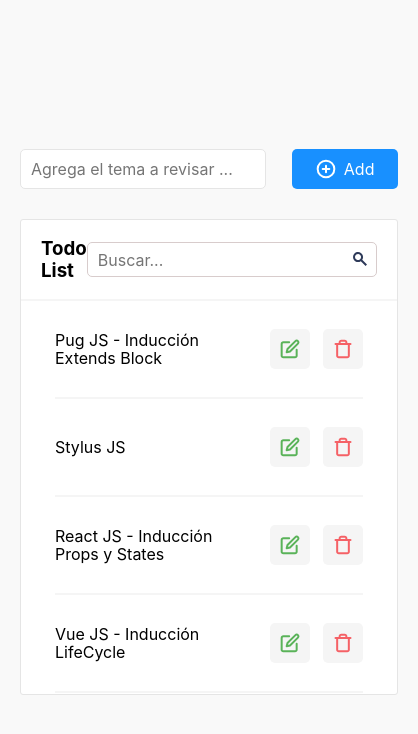
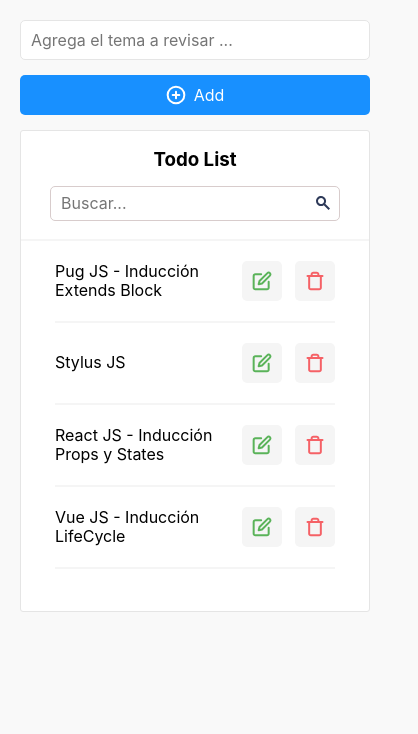
Before and after one commit to khail-stack/TodoList-Challenge, a React (Create React App) app: page / in a window 390 px wide. Shown: the top 734 px of the page, 418 px wide, since content can reach past the window. Built offline with nearby package versions, Linux system fonts and the light colour scheme.

Commit message:
feat: task2(mobile - design)

```diff
--- a/src/app/todolist/pages/TodoList.tsx
+++ b/src/app/todolist/pages/TodoList.tsx
@@ -102,7 +102,7 @@ const TodoList = () => {
 
                                 <hr />
 
-                                </li>
+                            </li>
                         </ul>
                     </div>
                 </div>
--- a/src/app/todolist/sass/todolistpage.sass
+++ b/src/app/todolist/sass/todolistpage.sass
@@ -92,3 +92,27 @@
                                     &:last-child
                                         &:hover
                                             background: #ffe1e1
+
+@media screen and (max-width: 420px)
+    .todo_list_container
+        .todo_list_content
+            align-self: flex-start
+            grid-row-gap: 15px
+            top: 10px
+            .todo_input_form
+                flex-direction: column
+                row-gap: 15px
+                input
+                    width: 100%
+                button
+                    width: 100%
+            .card_container
+                &--head
+                    flex-direction: column
+                    row-gap: 15px
+                &--body
+                    .list_todo
+                        height: 370px
+                        &--item
+                            p
+                                padding: 20px 0
```
